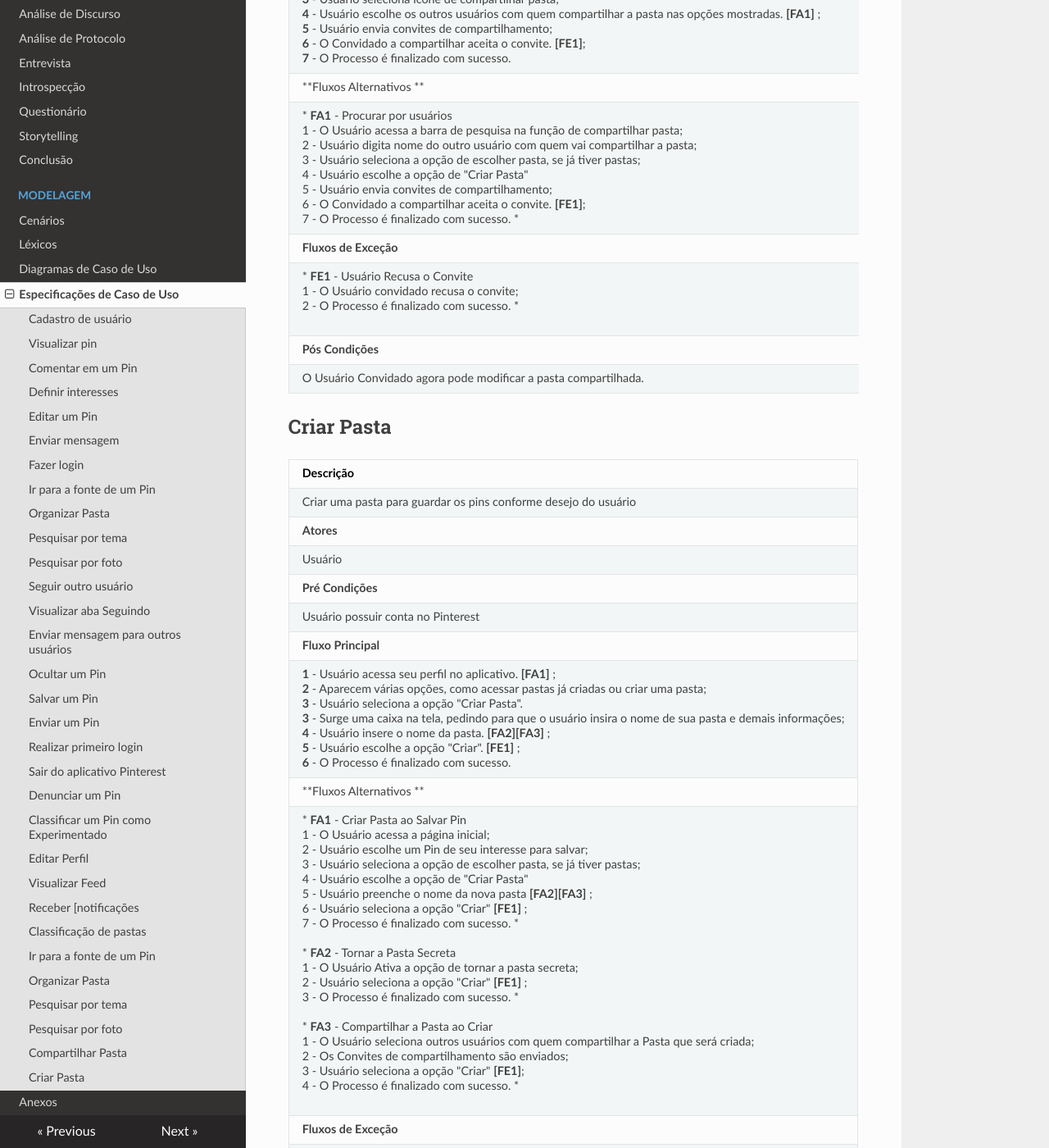
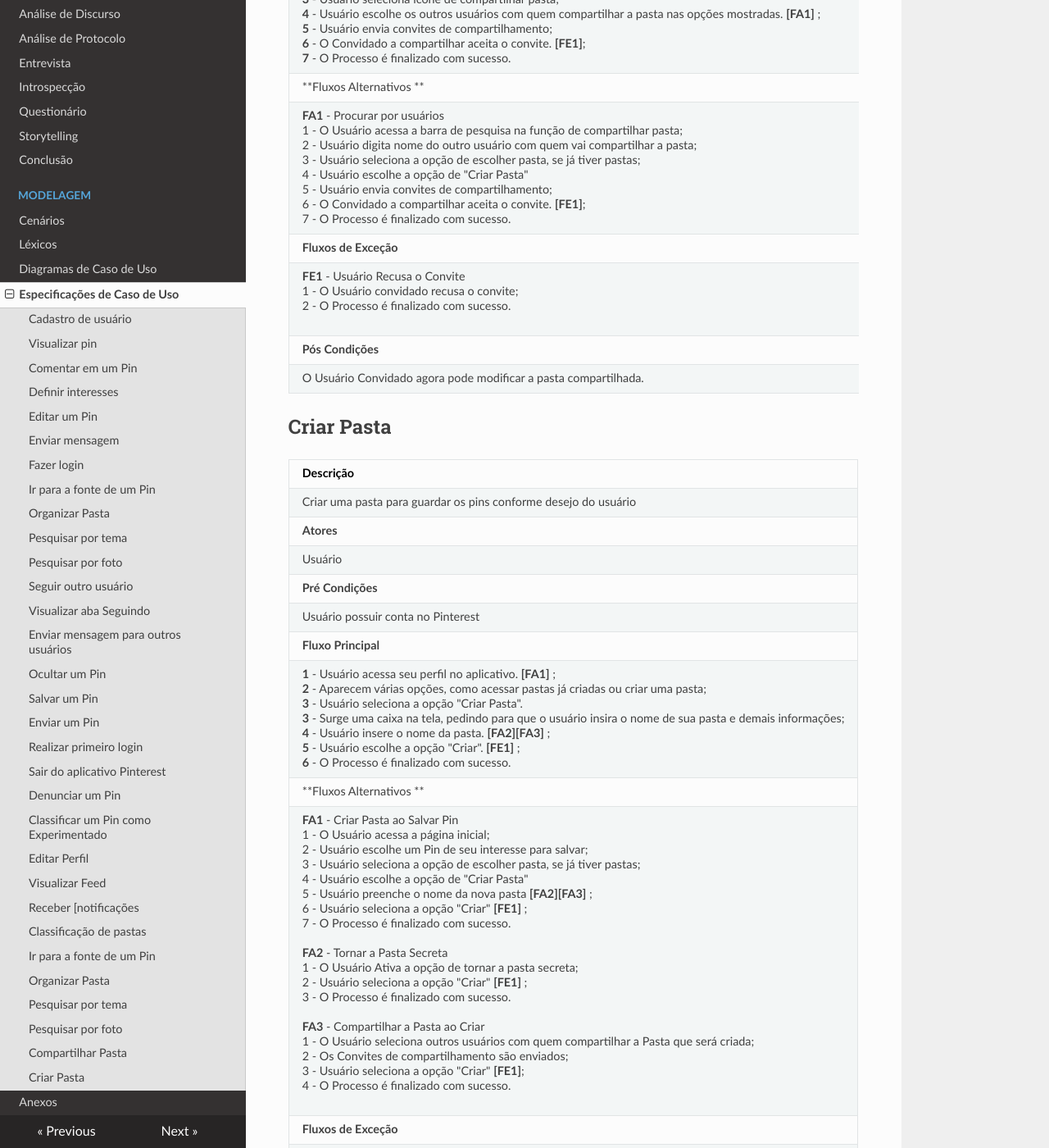
Before and after one commit to joberthrogers18/2018.2-Requisitos-Pinterest, an MkDocs documentation site: the page built from docs/especificacoes_caso_uso.md, in a window 1280 px wide and 1400 px high, scrolled down 14819 px. Shown: the whole window at 82% size. Built offline with MkDocs 1.6.1, drawn with Linux system fonts in a browser that asks for light colours; nearby versions of some CDN libraries; old or Windows-style settings are respelled for this version of MkDocs; some of the changed text lies outside the part shown.

Commit message:
Fixed format specifications

```diff
--- a/docs/especificacoes_caso_uso.md
+++ b/docs/especificacoes_caso_uso.md
@@ -337,9 +337,9 @@
 | **Fluxo Principal** |
 |**1** - Usuário acessa o aplicativo pelo celular; <br> **2** - Abre a Página Inicial para o usuário; <br> **3** - Usuário seleciona o símbolo de Câmera na barra de pesquisa **[FA1]** ; <br> **4** - Usuário tira foto da imagem que quer pesquisar; <br> **5** - Imagens semelhantes são retornadas ao usuário **[FE1]** ; <br> **6** - O Processo é finalizado com sucesso. |
 | **Fluxos Alternativos ** |
-| * **FA1** - Selecionar Imagem da Galeria <br> 1 - O Usuário acessa a galeria do celular; <br> 2 - Usuário seleciona imagem de base para a pesquisa de pins; <br> 3 - Imagens semelhantes são retornadas ao usuário.*|
+| **FA1** - Selecionar Imagem da Galeria <br> 1 - O Usuário acessa a galeria do celular; <br> 2 - Usuário seleciona imagem de base para a pesquisa de pins; <br> 3 - Imagens semelhantes são retornadas ao usuário.|
 | **Fluxos de Exceção**|
-| * **FE1** - Pins Retornados Não São Semelhantes <br> 1 - Imagens de Pins retornados não correpondem ao tema da imagem enviada;  <br> 2 - O Processo é finalizado. * <br><br>  |
+| **FE1** - Pins Retornados Não São Semelhantes <br> 1 - Imagens de Pins retornados não correpondem ao tema da imagem enviada;  <br> 2 - O Processo é finalizado.<br><br>  |
 | **Pós Condições**|
 | São retornadas imagens de Pins semelhantes à imagem usada para pesquisa pelo usuário.  |
 
@@ -355,9 +355,9 @@
 | **Fluxo Principal** |
 |**1** - Usuário acessa seu perfil no aplicativo; <br> **2** - Aparecem várias opções, como acessar pastas já criadas ou criar uma pasta; <br> **3** - Usuário seleciona a pasta; <br> **3** - Usuário seleciona ícone de compartilhar pasta; <br> **4** - Usuário escolhe os outros usuários com quem compartilhar a pasta nas opções mostradas. **[FA1]** ; <br> **5** - Usuário envia convites de compartilhamento; <br> **6** - O Convidado a compartilhar aceita o convite. **[FE1]**; <br> **7** - O Processo é finalizado com sucesso. |
 | **Fluxos Alternativos ** |
-| * **FA1** - Procurar por usuários <br> 1 - O Usuário acessa a barra de pesquisa na função de compartilhar pasta; <br> 2 - Usuário digita nome do outro usuário com quem vai compartilhar a pasta; <br> 3 - Usuário seleciona a opção de escolher pasta, se já tiver pastas; <br> 4 - Usuário escolhe a opção de "Criar Pasta" <br> 5 - Usuário envia convites de compartilhamento; <br> 6 - O Convidado a compartilhar aceita o convite. **[FE1]**; <br> 7 - O Processo é finalizado com sucesso. * |
+| **FA1** - Procurar por usuários <br> 1 - O Usuário acessa a barra de pesquisa na função de compartilhar pasta; <br> 2 - Usuário digita nome do outro usuário com quem vai compartilhar a pasta; <br> 3 - Usuário seleciona a opção de escolher pasta, se já tiver pastas; <br> 4 - Usuário escolhe a opção de "Criar Pasta" <br> 5 - Usuário envia convites de compartilhamento; <br> 6 - O Convidado a compartilhar aceita o convite. **[FE1]**; <br> 7 - O Processo é finalizado com sucesso. |
 | **Fluxos de Exceção**|
-| * **FE1** - Usuário Recusa o Convite<br> 1 - O Usuário convidado recusa o convite;  <br> 2 - O Processo é finalizado com sucesso. * <br><br>  |
+| **FE1** - Usuário Recusa o Convite<br> 1 - O Usuário convidado recusa o convite;  <br> 2 - O Processo é finalizado com sucesso. <br><br>  |
 | **Pós Condições**|
 | O Usuário Convidado agora pode modificar a pasta compartilhada.  |
 
@@ -373,8 +373,8 @@
 | **Fluxo Principal** |
 |**1** - Usuário acessa seu perfil no aplicativo. **[FA1]** ; <br> **2** - Aparecem várias opções, como acessar pastas já criadas ou criar uma pasta; <br> **3** - Usuário seleciona a opção "Criar Pasta". <br> **3** - Surge uma caixa na tela, pedindo para que o usuário insira o nome de sua pasta e demais informações; <br> **4** - Usuário insere o nome da pasta. **[FA2][FA3]** ; <br> **5** - Usuário escolhe a opção "Criar". **[FE1]** ; <br> **6** - O Processo é finalizado com sucesso. |
 | **Fluxos Alternativos ** |
-| * **FA1** - Criar Pasta ao Salvar Pin <br> 1 - O Usuário acessa a página inicial; <br> 2 - Usuário escolhe um Pin de seu interesse para salvar; <br> 3 - Usuário seleciona a opção de escolher pasta, se já tiver pastas; <br> 4 - Usuário escolhe a opção de "Criar Pasta" <br> 5 - Usuário preenche o nome da nova pasta **[FA2][FA3]** ; <br> 6 - Usuário seleciona a opção "Criar" **[FE1]** ; <br> 7 - O Processo é finalizado com sucesso. * <br><br> * **FA2** - Tornar a Pasta Secreta <br> 1 - O Usuário Ativa a opção de tornar a pasta secreta;  <br> 2 - Usuário seleciona a opção  "Criar" **[FE1]** ; <br> 3 - O Processo é finalizado com sucesso. * <br><br>  * **FA3** - Compartilhar a Pasta ao Criar <br> 1 - O Usuário seleciona outros usuários com quem compartilhar a Pasta que será criada; <br> 2 - Os Convites de compartilhamento são enviados; <br> 3 - Usuário seleciona a opção  "Criar" **[FE1]**; <br> 4 - O Processo é finalizado com sucesso. * <br><br> |
+| **FA1** - Criar Pasta ao Salvar Pin <br> 1 - O Usuário acessa a página inicial; <br> 2 - Usuário escolhe um Pin de seu interesse para salvar; <br> 3 - Usuário seleciona a opção de escolher pasta, se já tiver pastas; <br> 4 - Usuário escolhe a opção de "Criar Pasta" <br> 5 - Usuário preenche o nome da nova pasta **[FA2][FA3]** ; <br> 6 - Usuário seleciona a opção "Criar" **[FE1]** ; <br> 7 - O Processo é finalizado com sucesso. <br><br> **FA2** - Tornar a Pasta Secreta <br> 1 - O Usuário Ativa a opção de tornar a pasta secreta;  <br> 2 - Usuário seleciona a opção  "Criar" **[FE1]** ; <br> 3 - O Processo é finalizado com sucesso. <br><br> **FA3** - Compartilhar a Pasta ao Criar <br> 1 - O Usuário seleciona outros usuários com quem compartilhar a Pasta que será criada; <br> 2 - Os Convites de compartilhamento são enviados; <br> 3 - Usuário seleciona a opção  "Criar" **[FE1]**; <br> 4 - O Processo é finalizado com sucesso.<br><br> |
 | **Fluxos de Exceção**|
-| * **FE1** - Nome de Pasta já existente <br> 1 - O Usuário insere um nome de uma pasta já existente; <br> 2 - O Programa não valida e informa o usuário de que aquele nome já foi utilizado; <br> 3 - Usuário seleciona um novo nome para a pasta; <br>  4 - Usuário seleciona a opção "Criar" **[FE1]** ; <br> 5 - O Processo é finalizado com sucesso. * <br><br>  |
+|  **FE1** - Nome de Pasta já existente <br> 1 - O Usuário insere um nome de uma pasta já existente; <br> 2 - O Programa não valida e informa o usuário de que aquele nome já foi utilizado; <br> 3 - Usuário seleciona um novo nome para a pasta; <br>  4 - Usuário seleciona a opção "Criar" **[FE1]** ; <br> 5 - O Processo é finalizado com sucesso. |
 | **Pós Condições**|
 | O Usuário possui uma nova pasta para salvar seus pins. |
```
